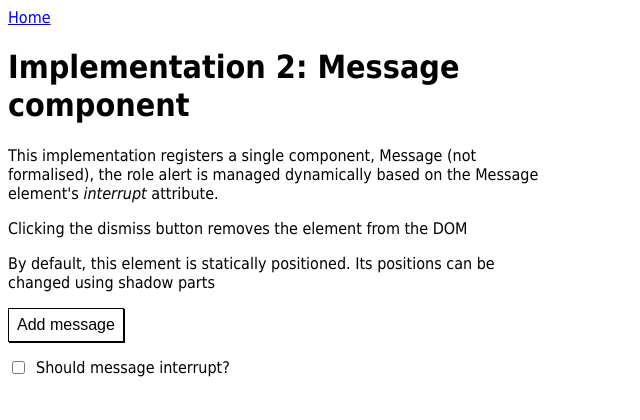
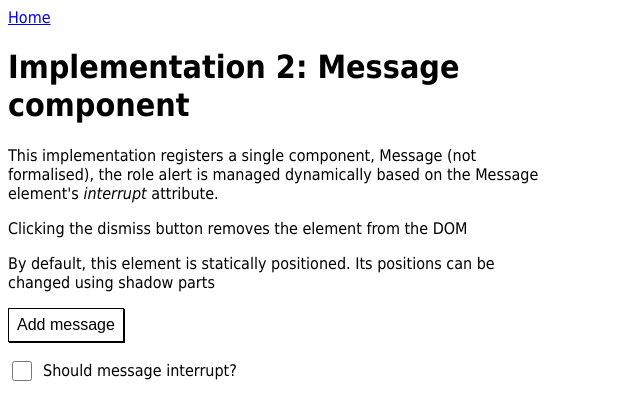
Before and after one commit to andrico1234/alert-proposal, a website built with Vite: page src/example-two.html in a window 1280 px wide. Shown: the full height of the page, 0-640 px from the left. Built offline with nearby package versions, Linux system fonts and the light colour scheme.

Commit message:
update checkbox style

```diff
--- a/src/styles.css
+++ b/src/styles.css
@@ -33,6 +33,13 @@ button {
   gap: 8px;
 }
 
-#alert-wrapper > *, #message-wrapper > * {
+#alert-wrapper > *,
+#message-wrapper > * {
   margin-top: 8px;
 }
+
+input[type="checkbox"] {
+  height: 20px;
+  width: 20px;
+  accent-color: black;
+}
```
